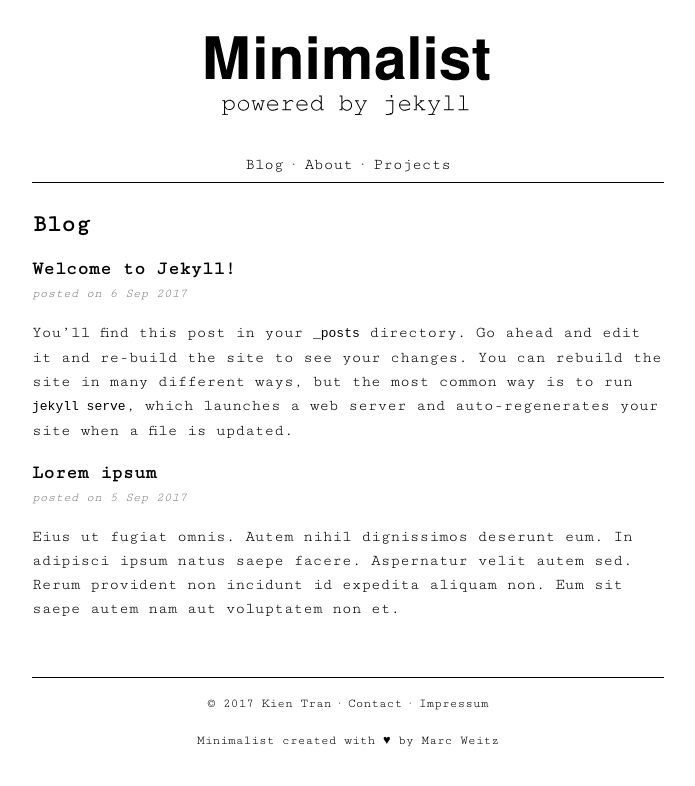
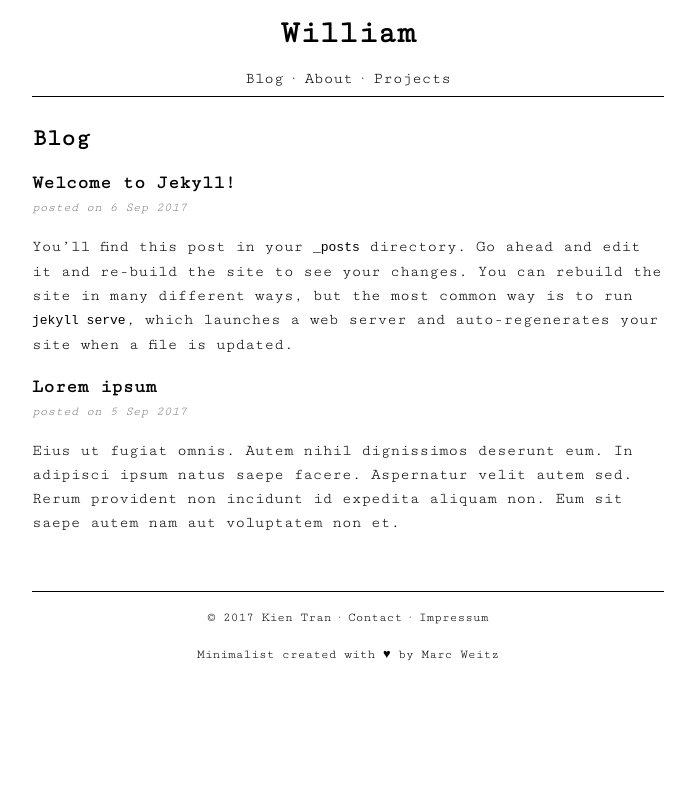
Before and after one commit to kientranvn/kientranvn, a Jekyll site: the page built from index.md, in a window 1280 px wide. Shown: the top 786 px of the page, without its empty margins (292-987 px from the left). Built offline with Jekyll 4.4.1, drawn with Linux system fonts in a browser that asks for light colours.

Commit message:
Update logo

```diff
--- a/_includes/logo.html
+++ b/_includes/logo.html
@@ -1,5 +1,3 @@
 <div id="logo">
-  <a href="{{site.url}}{{site.baseurl}}/">
-    <img src="{{site.url}}{{site.baseurl}}/assets/images/logo.svg" alt="Logo"></img>
-  </a>
+  <a href="{{site.url}}{{site.baseurl}}/"><H1>William</H1></a>
 </div>
```
